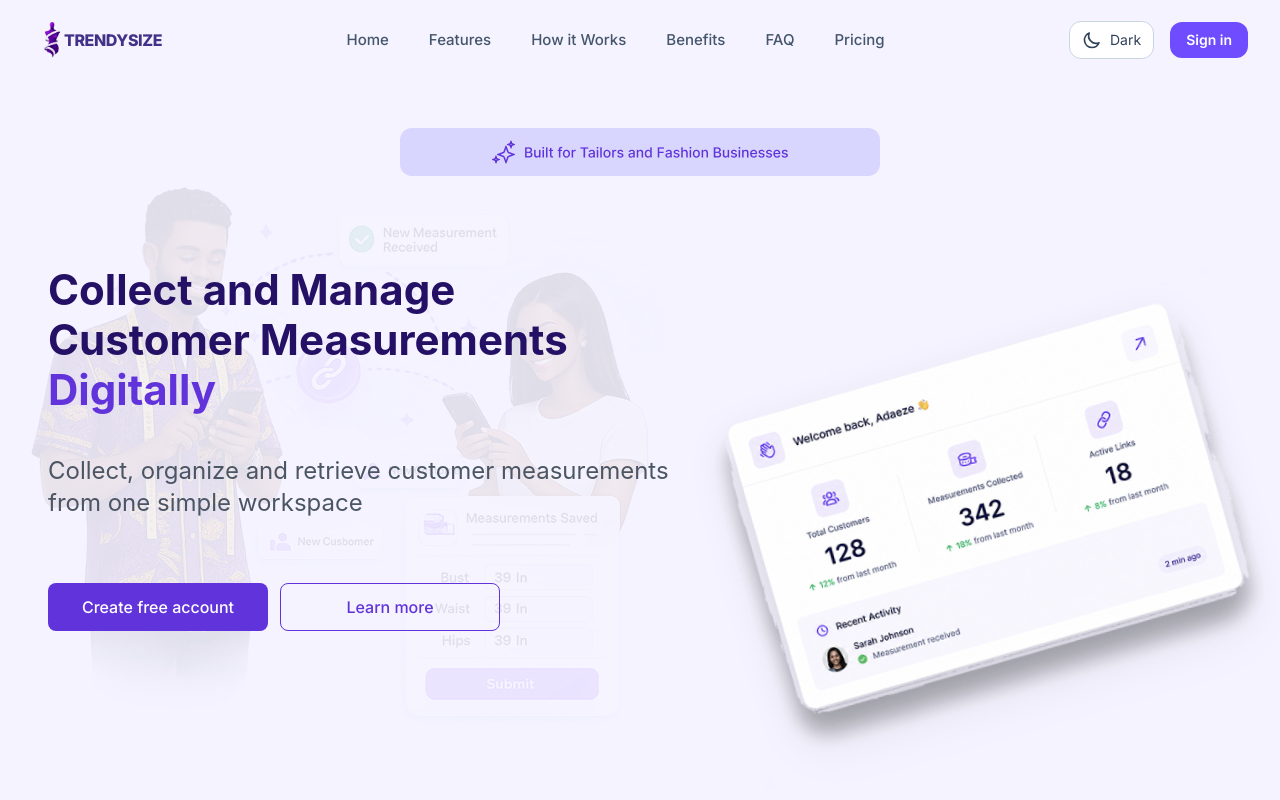
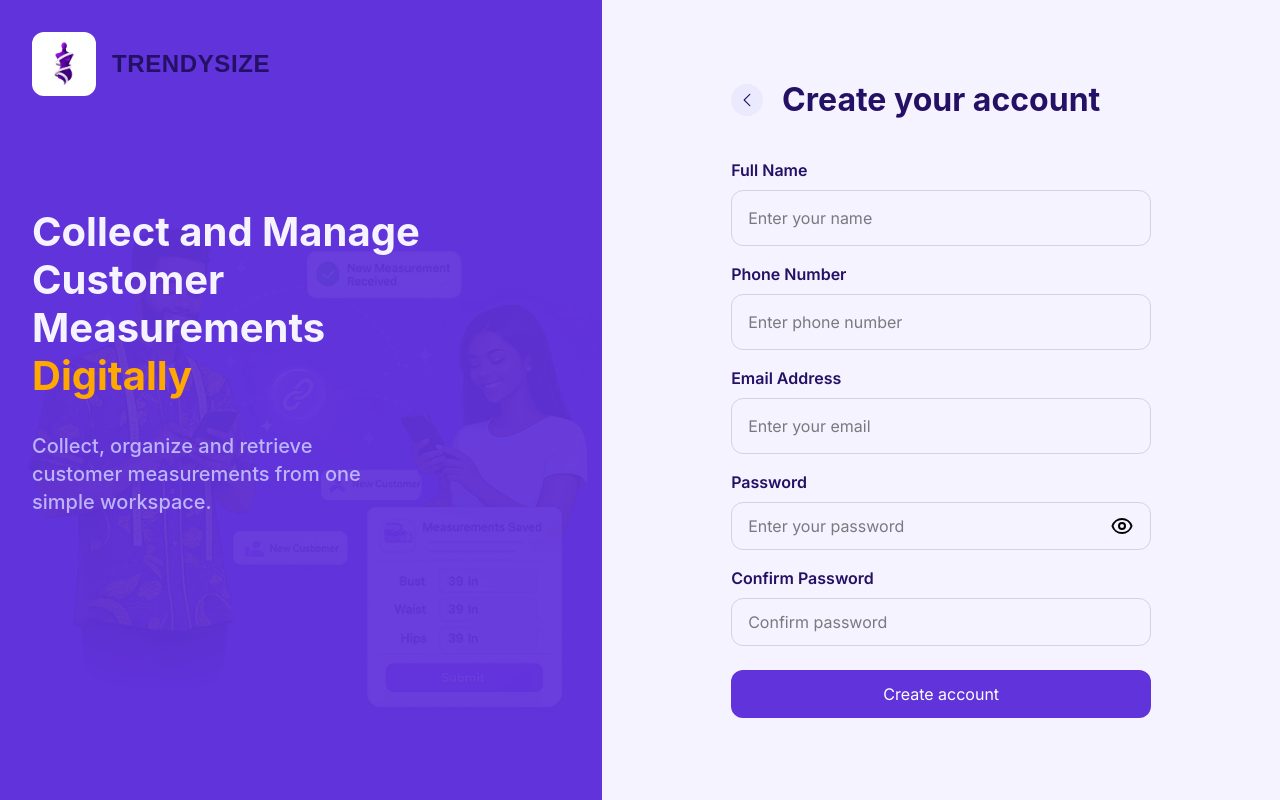
Before and after one commit to TrendySize/trendysize_frontend_v1, a React (Vite) app: page / in a window 1280 px wide. Shown: the top 800 px of the page. Built offline with nearby package versions, Linux system fonts and the light colour scheme.

Commit message:
Recover frontend authentication and routing changes

```diff
--- a/src/App.jsx
+++ b/src/App.jsx
@@ -2,7 +2,7 @@
 import Home from "./pages/Home";
 
 function App() {
-  return <Home />;
+  return <SignUp />;
 
 }
 
--- a/src/components/AuthForm.jsx
+++ b/src/components/AuthForm.jsx
@@ -4,99 +4,206 @@
 export default function AuthForm({ isSignUp = false, submitLabel = "Continue" }) {
   const [showPassword, setShowPassword] = useState(false);
 
+  const [formData, setFormData] = useState({
+    first_name: "",
+    last_name: "",
+    phone_number: "",
+    email: "",
+    password: "",
+    password_confirmation: "",
+  });
+
+  const [error, setError] = useState("");
+  const [loading, setLoading] = useState(false);
+
+  const API_URL = "http://127.0.0.1:8000/api";
+
+  const handleChange = (e) => {
+    setFormData({
+      ...formData,
+      [e.target.name]: e.target.value,
+    });
+  };
+
+
+  const handleSubmit = async (e) => {
+    e.preventDefault();
+
+    setLoading(true);
+    setError("");
+
+    try {
+      const endpoint = isSignUp ? "/signup" : "/login";
+
+      const payload = isSignUp
+        ? formData
+        : {
+            email: formData.email,
+            password: formData.password,
+          };
+
+
+      const response = await fetch(`${API_URL}${endpoint}`, {
+        method: "POST",
+        headers: {
+          "Content-Type": "application/json",
+          Accept: "application/json",
+        },
+        body: JSON.stringify(payload),
+      });
+
+
+      const data = await response.json();
+
+
+      if (!response.ok) {
+        throw new Error(data.message || "Authentication failed");
+      }
+
+
+      if (!isSignUp && data.token) {
+        localStorage.setItem("token", data.token);
+      }
+
+
+      console.log(data);
+
+      alert(
+        isSignUp
+          ? "Account created successfully"
+          : "Login successful"
+      );
+
+
+    } catch (err) {
+      setError(err.message);
+    } finally {
+      setLoading(false);
+    }
+  };
+
+
   return (
-    <form className="w-full space-y-4">
+    <form onSubmit={handleSubmit}>
+
       {isSignUp && (
-        <div>
-          <label className="mb-2 block text-[16px] font-semibold leading-6 text-[#241065]" style={{ fontFamily: "SF Pro Display, sans-serif" }}>
-            Full Name
+        <>
+          <div>
+            <label className="mb-2 block text-[16px] font-semibold text-[#241065]">
+              Full Name
+            </label>
+
+            <input
+              name="first_name"
+              value={formData.first_name}
+              onChange={handleChange}
+              placeholder="Enter your name"
+              className="h-14 w-full rounded-xl border border-[#D1D5DB] bg-[#F4F3FF] px-4"
+            />
+          </div>
+
+
+          <div className="mt-4">
+            <label className="mb-2 block text-[16px] font-semibold text-[#241065]">
+              Phone Number
+            </label>
+
+            <input
+              name="phone_number"
+              value={formData.phone_number}
+              onChange={handleChange}
+              placeholder="Enter phone number"
+              className="h-14 w-full rounded-xl border border-[#D1D5DB] bg-[#F4F3FF] px-4"
+            />
+          </div>
+        </>
+      )}
+
+
+      <div className="mt-4">
+        <label className="mb-2 block text-[16px] font-semibold text-[#241065]">
+          Email Address
+        </label>
+
+        <input
+          name="email"
+          value={formData.email}
+          onChange={handleChange}
+          type="email"
+          placeholder="Enter your email"
+          className="h-14 w-full rounded-xl border border-[#D1D5DB] bg-[#F4F3FF] px-4"
+        />
+      </div>
+
+
+      <div className="mt-4">
+        <label className="mb-2 block text-[16px] font-semibold text-[#241065]">
+          Password
+        </label>
+
+        <div className="flex h-12 items-center rounded-xl border border-[#D1D5DB] bg-[#F4F3FF] px-4">
+
+          <input
+            name="password"
+            value={formData.password}
+            onChange={handleChange}
+            type={showPassword ? "text" : "password"}
+            placeholder="Enter your password"
+            className="w-full bg-transparent outline-none"
+          />
+
+
+          <button
+            type="button"
+            onClick={() => setShowPassword(!showPassword)}
+          >
+            {showPassword ? (
+              <HiOutlineEyeOff size={24}/>
+            ) : (
+              <HiOutlineEye size={24}/>
+            )}
+          </button>
+
+        </div>
+      </div>
+
+
+      {isSignUp && (
+        <div className="mt-4">
+
+          <label className="mb-2 block text-[16px] font-semibold text-[#241065]">
+            Confirm Password
           </label>
+
+
           <input
-            type="text"
-            placeholder="Enter your full name"
-            className="h-12 w-full rounded-xl border border-[#D1D5DB] bg-[#F4F3FF] px-4 text-[14px] font-medium text-[#241065] transition placeholder:text-[#6B7280] focus:border-[#6133DA] focus:outline-none focus:ring-2 focus:ring-[#EBE9FE]"
+            name="password_confirmation"
+            value={formData.password_confirmation}
+            onChange={handleChange}
+            type="password"
+            placeholder="Confirm password"
+            className="h-12 w-full rounded-xl border border-[#D1D5DB] bg-[#F4F3FF] px-4"
           />
+
         </div>
       )}
 
-      <div>
-        <label className="mb-2 block text-[16px] font-semibold leading-6 text-[#241065]" style={{ fontFamily: "SF Pro Display, sans-serif" }}>
-          Email Address
-        </label>
-        <input
-          type="email"
-          placeholder="Enter your email"
-          className="h-14 w-full rounded-xl border border-[#D1D5DB] bg-[#F4F3FF] px-4 text-[14px] font-medium text-[#241065] transition placeholder:text-[#6B7280] focus:border-[#6133DA] focus:outline-none focus:ring-2 focus:ring-[#EBE9FE]"
-        />
-      </div>
 
-      <div>
-        <label className="mb-2 block text-[16px] font-semibold leading-6 text-[#241065]" style={{ fontFamily: "SF Pro Display, sans-serif" }}>
-          Password
-        </label>
+      {error && (
+        <p className="mt-3 text-sm text-red-600">
+          {error}
+        </p>
+      )}
 
-        <div className="flex h-12 items-center justify-between rounded-xl border border-[#D1D5DB] bg-[#F4F3FF] px-4 transition focus-within:border-[#6133DA] focus-within:ring-2 focus-within:ring-[#EBE9FE]">
-          <input
-            type={showPassword ? "text" : "password"}
-            placeholder="Enter your password"
-            className="w-full bg-transparent text-[14px] font-medium text-[#241065] outline-none placeholder:text-[#6B7280]"
-          />
 
-          <button type="button" onClick={() => setShowPassword(!showPassword)} className="ml-4 text-[#7A5DF5] transition-colors hover:text-[#6133DA]">
-            {showPassword ? <HiOutlineEyeOff size={24} /> : <HiOutlineEye size={24} />}
-          </button>
-        </div>
-
-        {isSignUp && (
-          <div className="mt-4">
-            <label className="mb-2 block text-[16px] font-semibold leading-6 text-[#241065]" style={{ fontFamily: "SF Pro Display, sans-serif" }}>
-              Confirm Password
-            </label>
-            <div className="flex h-12 items-center justify-between rounded-xl border border-[#D1D5DB] bg-[#F4F3FF] px-4 transition focus-within:border-[#6133DA] focus-within:ring-2 focus-within:ring-[#EBE9FE]">
-              <input
-                type={showPassword ? "text" : "password"}
-                placeholder="Confirm your password"
-                className="w-full bg-transparent text-[14px] font-medium text-[#241065] outline-none placeholder:text-[#6B7280]"
-              />
-
-              <button type="button" onClick={() => setShowPassword(!showPassword)} className="ml-4 text-[#7A5DF5] transition-colors hover:text-[#6133DA]">
-                {showPassword ? <HiOutlineEyeOff size={24} /> : <HiOutlineEye size={24} />}
-              </button>
-            </div>
-          </div>
-        )}
-
-        {!isSignUp && (
-          <div className="mt-3 flex justify-end">
-            <button type="button" className="text-[12px] font-medium text-[#6133DA] hover:underline">
-              Forgot password?
-            </button>
-          </div>
-        )}
-      </div>
-
-      <button type="submit" className="mt-6 flex h-12 w-full items-center justify-center rounded-xl bg-[#6133DA] text-[16px] font-semibold text-white transition-all duration-300 hover:bg-[#4F28C7] hover:shadow-lg active:scale-[0.98]" style={{ fontFamily: "SF Pro Display, sans-serif" }}>
-        {submitLabel}
+      <button
+        type="submit"
+        disabled={loading}
+        className="mt-6 h-12 w-full rounded-xl bg-[#6133DA] text-white"
+      >
+        {loading ? "Please wait..." : submitLabel}
       </button>
 
-      <div className="my-3 flex items-center">
-        <div className="h-px flex-1 bg-gray-300" />
-        <span className="px-4 text-sm text-gray-500">OR</span>
-        <div className="h-px flex-1 bg-gray-300" />
-      </div>
-
-      <button type="button" className="flex h-12 w-full items-center justify-center gap-3 rounded-lg border border-gray-300 bg-white font-semibold text-gray-700 transition hover:bg-gray-50">
-        <img src="https://www.svgrepo.com/show/475656/google-color.svg" alt="Google" className="h-6 w-6" />
-        Continue with Google
-      </button>
-
-      <p className="mt-3 text-center text-[13px] font-medium text-[#4B5563]">
-        {isSignUp ? (
-          <>Already have an account? <button type="button" className="font-semibold text-[#6133DA] hover:underline">Log in</button></>
-        ) : (
-          <>Don't have an account?{' '}<button type="button" className="font-semibold text-[#6133DA] hover:underline">Sign up</button></>
-        )}
-      </p>
     </form>
   );
 }
```
